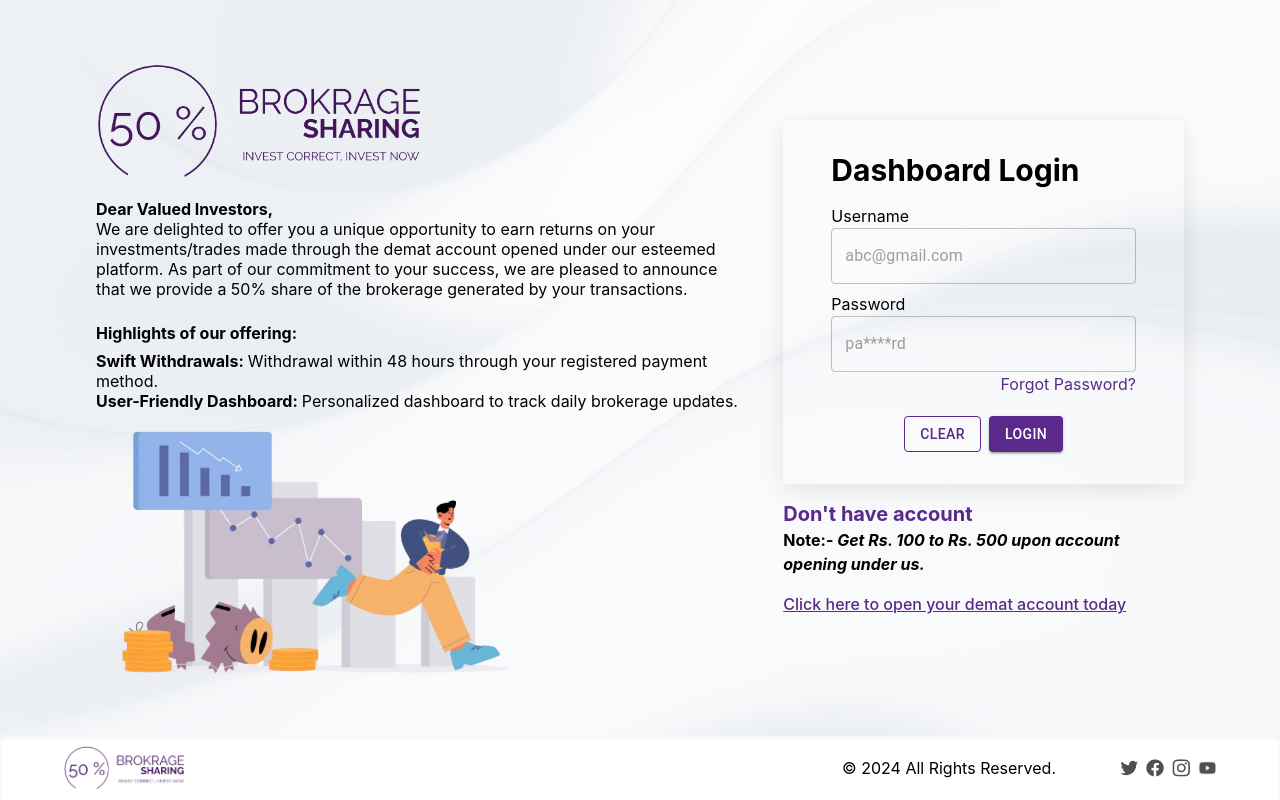
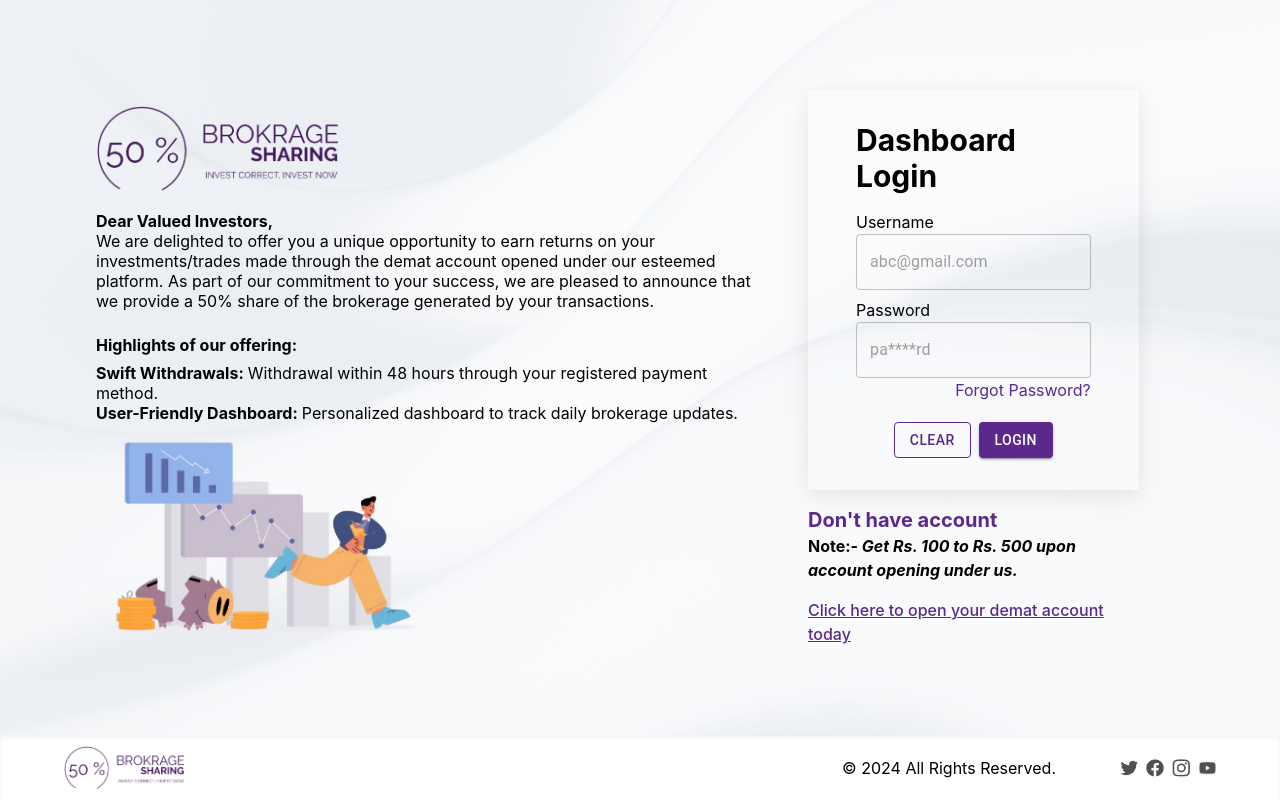
Before and after one commit to himanshujain-044/rseverbound-ui, a React (Create React App) app: page / in a window 1280 px wide. Built offline with nearby package versions, Linux system fonts and the light colour scheme.

Commit message:
fix: css

```diff
--- a/src/components/feature/login-content/LoginContent.js
+++ b/src/components/feature/login-content/LoginContent.js
@@ -2,8 +2,8 @@ import logo from "../../../assets/logo/logo.png";
 import loginStocks from "../../../assets/images/login-stocks.png";
 const LoginContent = () => {
   return (
-    <div className="w-3/5 flex flex-col pl-24 justify-end leading-5 mobile:w-2/4 laptop:pl-6 tablet:w-full tablet:px-12">
-      <img src={logo} alt="logo" className="w-1/2" />
+    <div className="w-3/5 max-h-full flex flex-col pl-24 justify-end leading-5 mobile:w-2/4 laptop:pl-6 tablet:w-full tablet:px-12">
+      <img src={logo} alt="logo" className="max-w-[36%]" />
       <strong className="mt-4">Dear Valued Investors,</strong>
       <p>
         We are delighted to offer you a unique opportunity to earn returns on
@@ -20,7 +20,11 @@ const LoginContent = () => {
         <strong className="mt-1 pr-1">User-Friendly Dashboard:</strong>
         Personalized dashboard to track daily brokerage updates.
       </p>
-      <img src={loginStocks} alt="login-stocks-market" className="mt-4 w-2/3" />
+      <img
+        src={loginStocks}
+        alt="login-stocks-market"
+        className="mt-4 max-w-[50%]"
+      />
     </div>
   );
 };
--- a/src/components/feature/login-form/LoginForm.js
+++ b/src/components/feature/login-form/LoginForm.js
@@ -2,7 +2,7 @@ import { Button, FormControl, OutlinedInput } from "@mui/material";
 
 const LoginForm = () => {
   return (
-    <div className="w-2/5 pr-24 mobile:w-2/4 laptop:pr-6 tablet:w-full tablet:px-12">
+    <div className="w-2/6 max-h-full pr-24 mobile:w-2/4 laptop:pr-6 tablet:w-full tablet:px-12">
       <div className="shadow-login-box py-8 px-12">
         <strong className="text-3xl">Dashboard Login</strong>
         <form className="flex flex-col gap-2 mt-4">
--- a/src/layouts/footer/Footer.js
+++ b/src/layouts/footer/Footer.js
@@ -6,7 +6,7 @@ import youtube from "../../assets/icons/youtube.png";
 
 const Footer = () => {
   return (
-    <div className="fixed bottom-0 h-16 w-full py-4 px-16 flex justify-between bg-white shadow-inner">
+    <div className="fixed z-999 bottom-0 h-16 w-full py-4 px-16 flex justify-between bg-white shadow-inner">
       <div className="flex items-center">
         <img src={logo} alt="logo" width={"120px"} />
       </div>
--- a/src/pages/login/Login.js
+++ b/src/pages/login/Login.js
@@ -4,7 +4,7 @@ import "./Login.scss";
 
 const Login = () => {
   return (
-    <div className="login-background-img h-[calc(100vh_-_64px)] flex gap-10 items-center tablet:flex-col">
+    <div className="login-background-img h-[calc(100vh_-_64px)] overflow-auto flex gap-10 items-center tablet:flex-col">
       <LoginContent />
       <LoginForm />
     </div>
```
